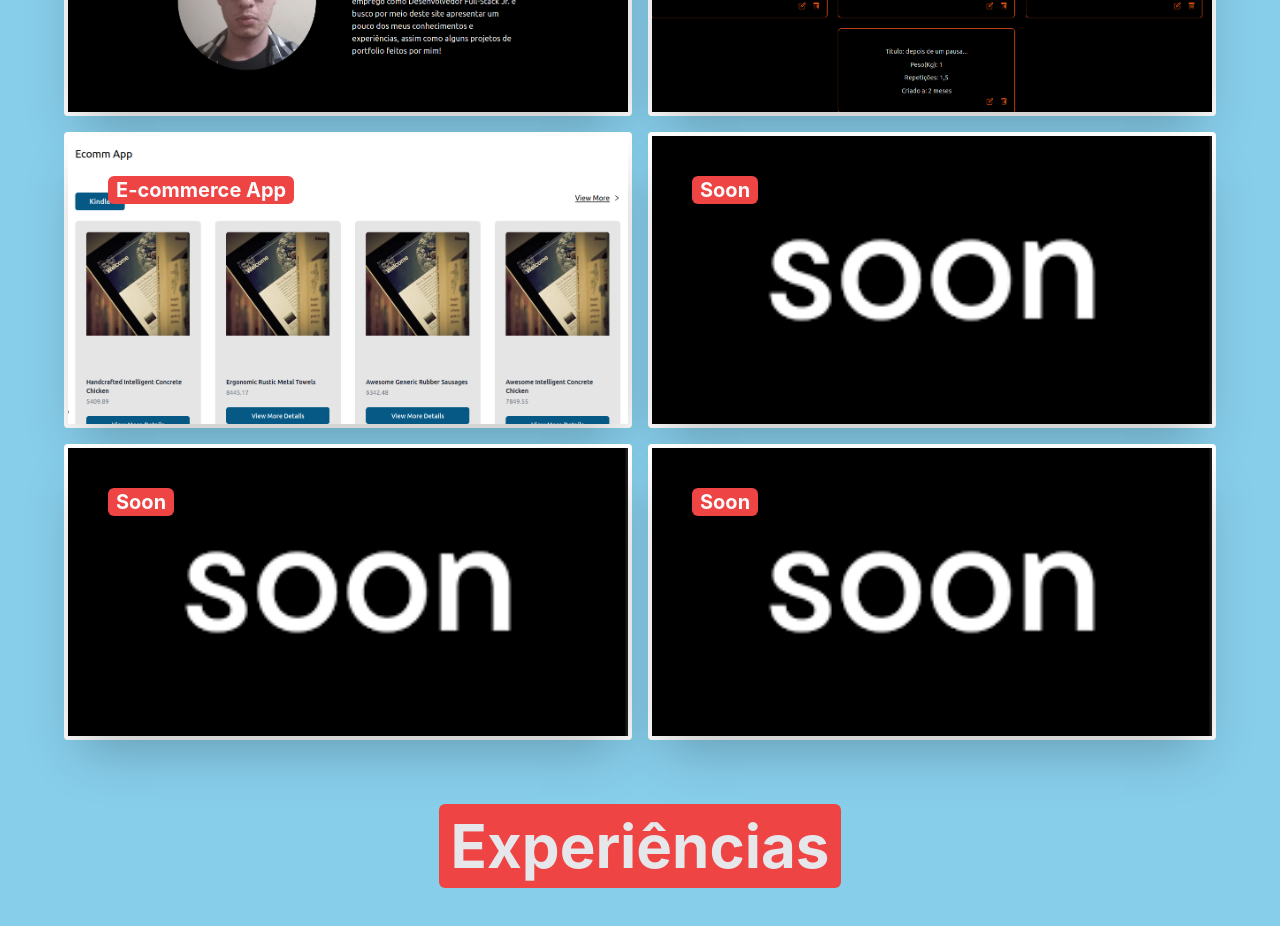
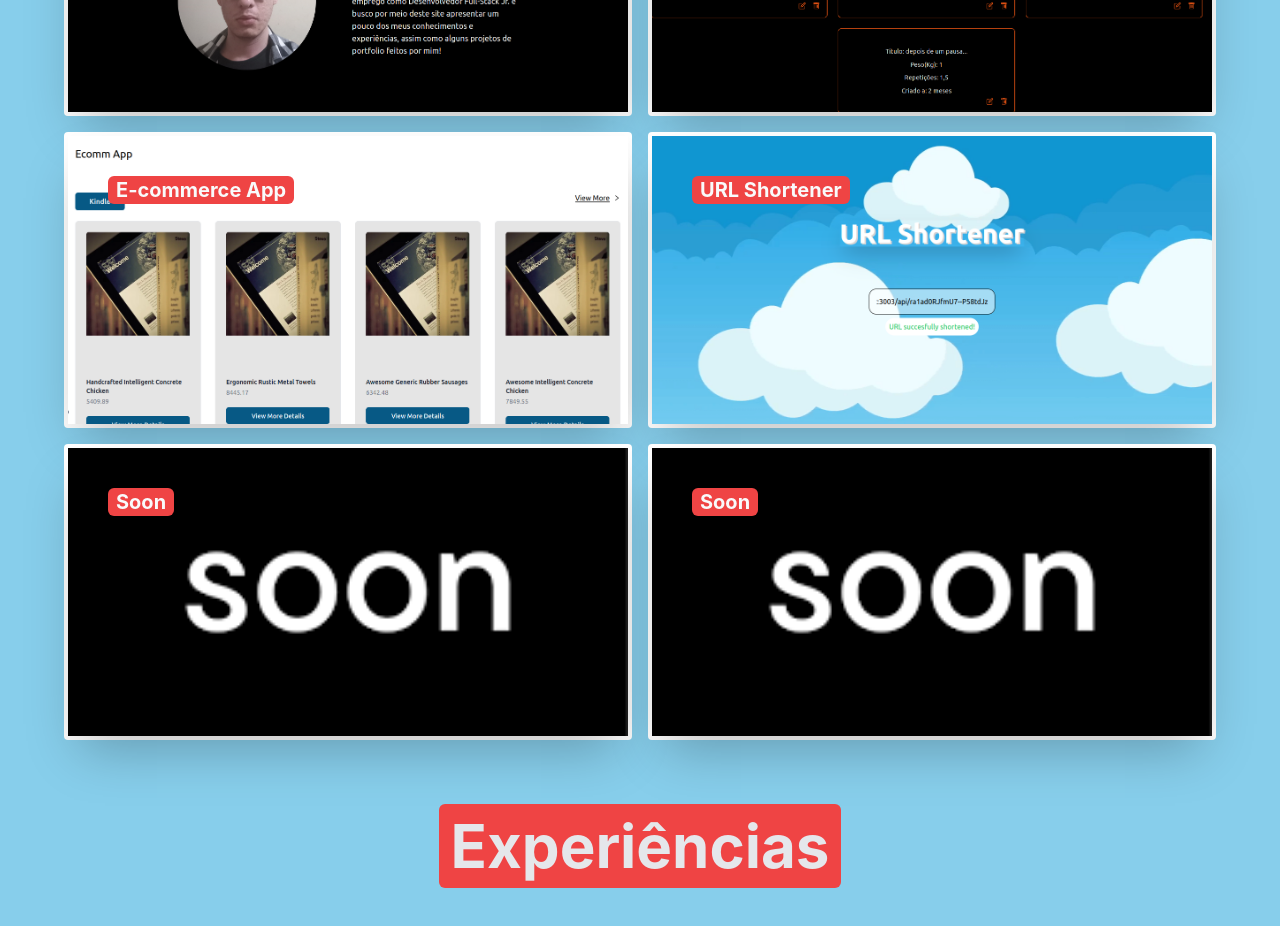
Before and after one commit to William-K-Azevedo/Portfolio, a Next.js app: page / in a window 1280 px wide. Shown: the part 2040-2966 px from the top of the page. Built offline with nearby package versions, Linux system fonts and the light colour scheme.

Commit message:
url shortener project added

```diff
--- a/constants/data.js
+++ b/constants/data.js
@@ -22,9 +22,9 @@ const userData = {
       imgUrl: "/E-commerceApp.png",
     },
     {
-      title: "Soon",
-      link: "https://github.com/William-K-Azevedo",
-      imgUrl: "/Soon.png",
+      title: "URL Shortener",
+      link: "https://github.com/William-K-Azevedo/url-shortener-frontend",
+      imgUrl: "/URL-shortener.png",
     },
     {
       title: "Soon",
```
Also changed, not shown: public/URL-shortener.png (added).
